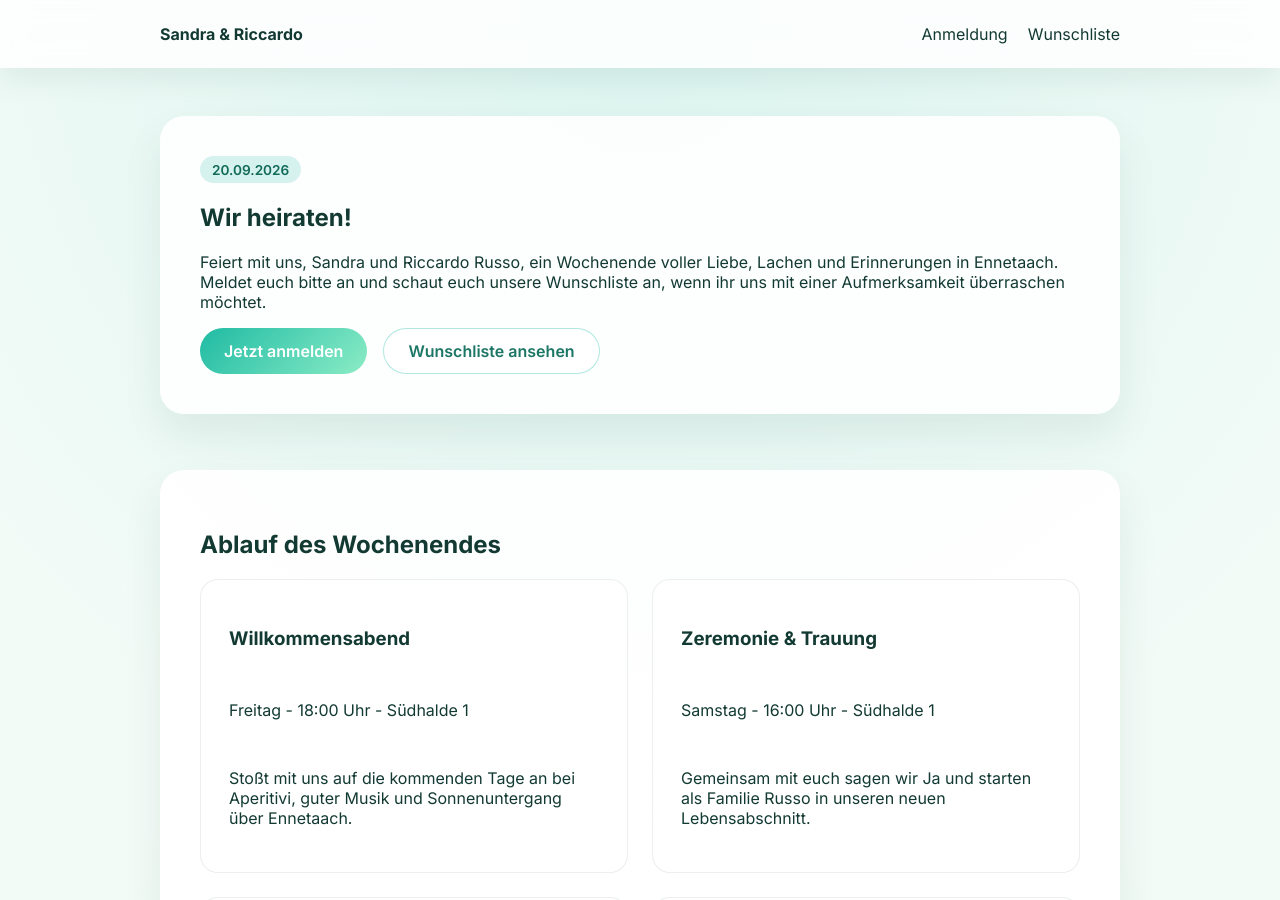
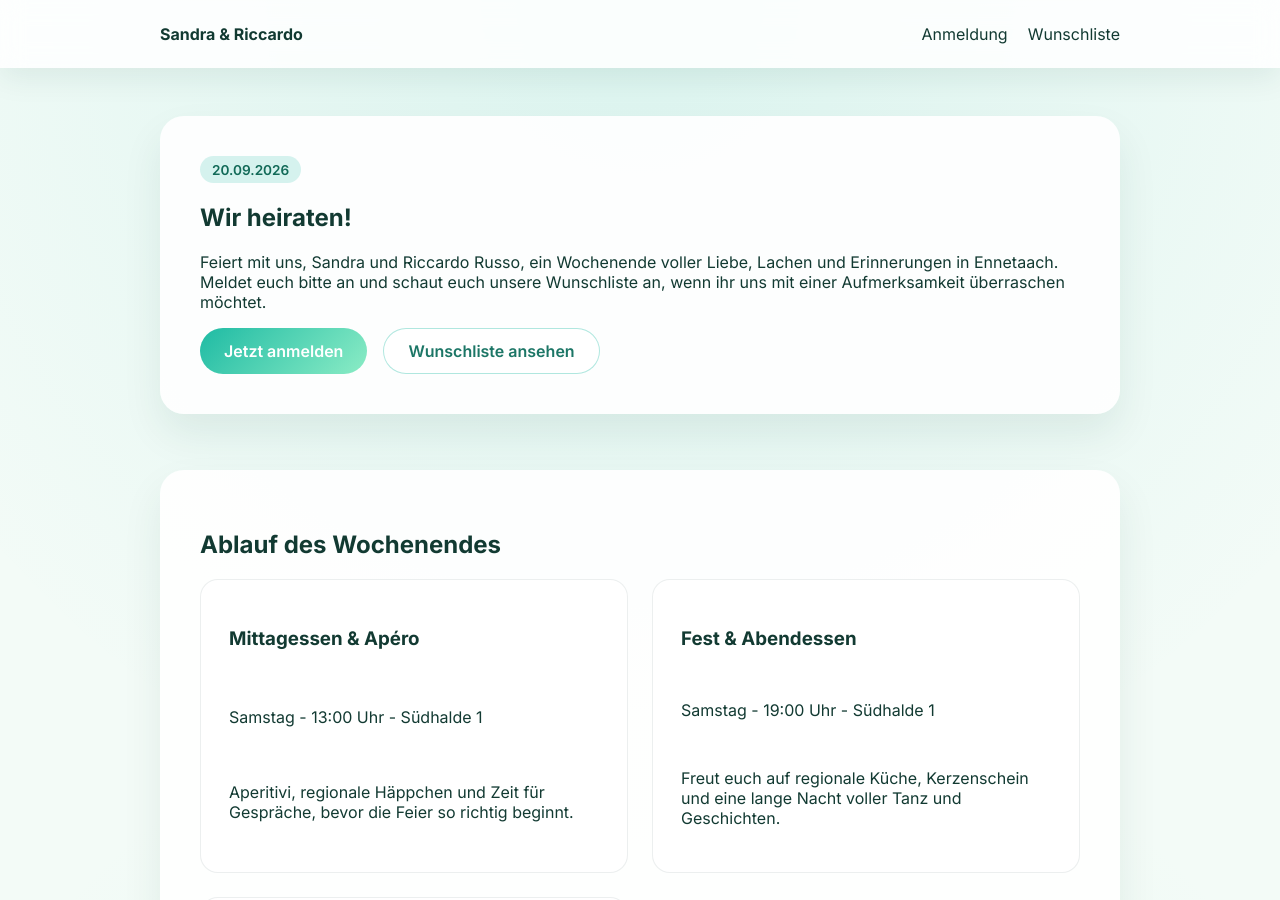
Before and after one commit to russo1337/wedding-page, a Next.js app: page / in a window 1280 px wide. Shown: the top 900 px of the page. Built offline with nearby package versions, Linux system fonts and the light colour scheme.

Commit message:
simplify data

```diff
--- a/app/page.js
+++ b/app/page.js
@@ -1,4 +1,5 @@
 import Link from "next/link";
+import { weddingEvents } from "@/lib/data";
 
 export default function HomePage() {
   return (
@@ -19,34 +20,13 @@ export default function HomePage() {
       <section>
         <h2>Ablauf des Wochenendes</h2>
         <div className="card-grid">
-          <article className="card">
-            <h3>Willkommensabend</h3>
-            <p>Freitag - 18:00 Uhr - Südhalde 1</p>
-            <p>
-              Stoßt mit uns auf die kommenden Tage an bei Aperitivi, guter Musik und Sonnenuntergang über Ennetaach.
-            </p>
-          </article>
-          <article className="card">
-            <h3>Zeremonie & Trauung</h3>
-            <p>Samstag - 16:00 Uhr - Südhalde 1</p>
-            <p>
-              Gemeinsam mit euch sagen wir Ja und starten als Familie Russo in unseren neuen Lebensabschnitt.
-            </p>
-          </article>
-          <article className="card">
-            <h3>Fest & Abendessen</h3>
-            <p>Samstag - 19:00 Uhr - Südhalde 1</p>
-            <p>
-              Freut euch auf regionale Küche, Kerzenschein und eine lange Nacht voller Tanz und Geschichten.
-            </p>
-          </article>
-          <article className="card">
-            <h3>Abschiedsbrunch</h3>
-            <p>Sonntag - 11:00 Uhr - Ennetaach</p>
-            <p>
-              Bevor ihr abreist, genießen wir gemeinsam Kaffee, süße Leckereien und die schönsten Erinnerungen des Wochenendes.
-            </p>
-          </article>
+          {weddingEvents.map((event) => (
+            <article key={event.id} className="card">
+              <h3>{event.title}</h3>
+              <p>{`${event.day} - ${event.time} - ${event.location}`}</p>
+              <p>{event.summary}</p>
+            </article>
+          ))}
         </div>
       </section>
     </>
--- a/lib/data.js
+++ b/lib/data.js
@@ -1,17 +1,32 @@
-export const eventOptions = [
-  {
-    id: "nachmittag",
-    label: "Samstag: Mittagessen & Apéro",
-    description: "Aperitivi, Musik und Sonnenuntergang auf der Südhalde 1."
+export const weddingEvents = [
+   {
+    id: "mittag",
+    title: "Mittagessen & Apéro",
+    day: "Samstag",
+    time: "13:00 Uhr",
+    location: "Südhalde 1",
+    summary: "Aperitivi, regionale Häppchen und Zeit für Gespräche, bevor die Feier so richtig beginnt."
   },
   {
     id: "abend",
-    label: "Samstag: Abendessen & Party",
-    description: "Feines Essen, Tanz und gemütliches Beisammensein - Party!!!."
+    title: "Fest & Abendessen",
+    day: "Samstag",
+    time: "19:00 Uhr",
+    location: "Südhalde 1",
+    summary: "Freut euch auf regionale Küche, Kerzenschein und eine lange Nacht voller Tanz und Geschichten."
   },
   {
     id: "brunch",
-    label: "Sonntag: Abschiedsbrunch",
-    description: "Gemütlicher Ausklang mit Kaffee und feinen Leckereien."
+    title: "Abschiedsbrunch",
+    day: "Sonntag",
+    time: "11:00 Uhr",
+    location: "Ennetaach",
+    summary: "Bevor ihr abreist, genießen wir gemeinsam Kaffee, süße Leckereien und die schönsten Erinnerungen des Wochenendes."
   }
 ];
+
+export const eventOptions = weddingEvents.map((event) => ({
+  id: event.id,
+  label: `${event.day}: ${event.title}`,
+  description: event.summary
+}));
```
